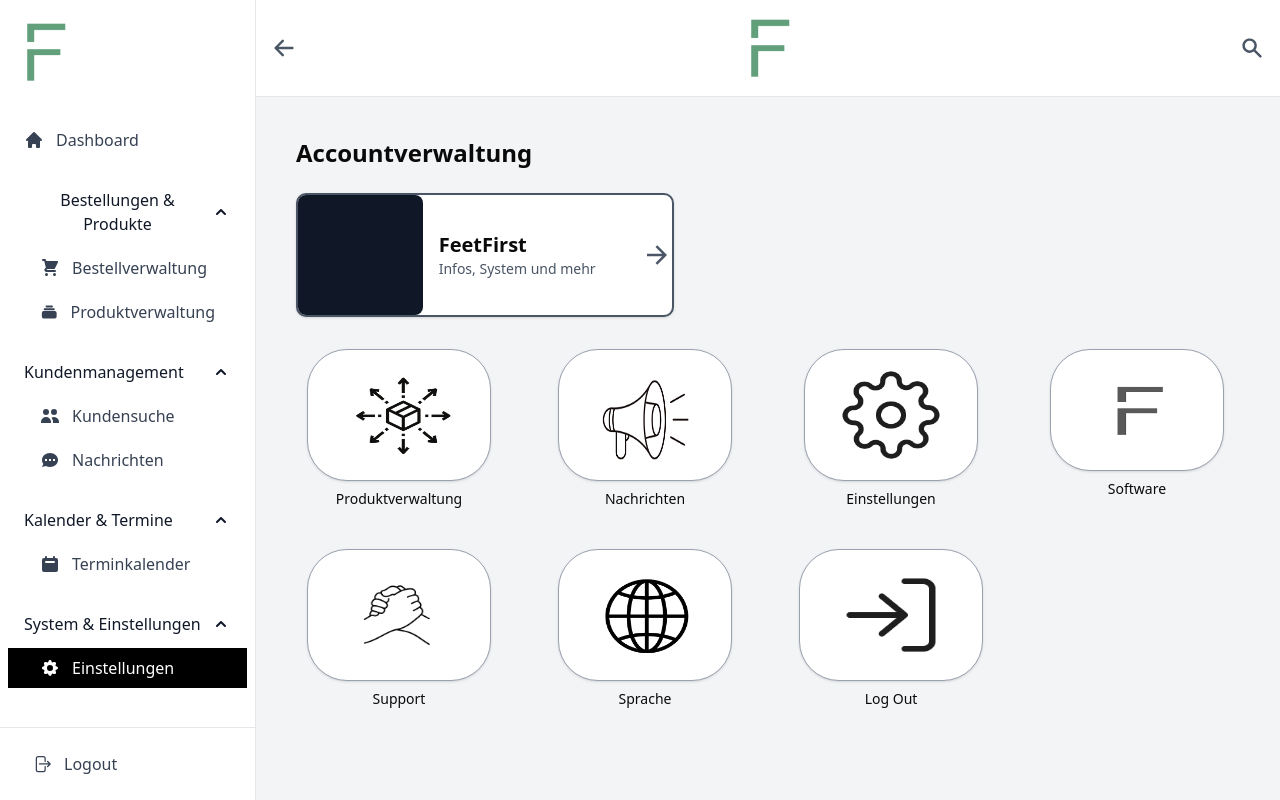
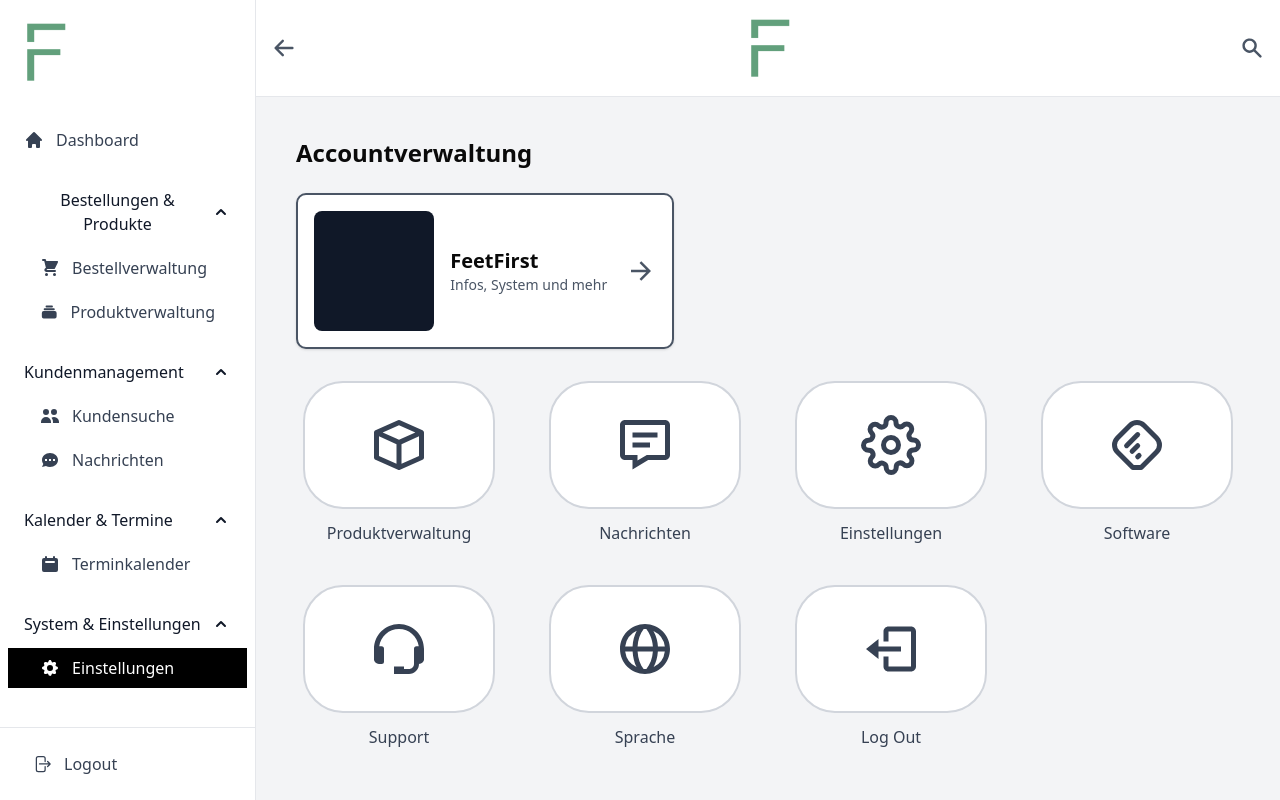
Before and after one commit to backbencherstudio/tdhaemoi-partner-dashbaord, a Next.js app: page /dashboard/settings in a window 1280 px wide. Built offline with nearby package versions, Linux system fonts and the light colour scheme; sample sign-in values are in the browser's storage.

Commit message:
lang added

```diff
--- a/app/(dashboard)/dashboard/settings/page.tsx
+++ b/app/(dashboard)/dashboard/settings/page.tsx
@@ -1,14 +1,13 @@
 "use client"
 import React from 'react'
 import Link from 'next/link'
-import ProductManagement from '@/public/images/settings/Productmanagement.png'
-import News from '@/public/images/settings/News.png'
-import settings from '@/public/images/settings/Settings.png'
-import logo from '@/public/images/settings/logo.png'
-import support from '@/public/images/settings/support.png'
-import language from '@/public/images/settings/lang.png'
-import logouts from '@/public/images/settings/logout.png'
-import Image from 'next/image'
+import { BiCube } from 'react-icons/bi'
+import { BiMessageDetail } from 'react-icons/bi'
+import { FiSettings } from 'react-icons/fi'
+import { TbBrandFeedly } from 'react-icons/tb'
+import { BiSupport } from 'react-icons/bi'
+import { BiGlobe } from 'react-icons/bi'
+import { BiLogOut } from 'react-icons/bi'
 import { RiArrowRightLine } from 'react-icons/ri'
 import { useAuth } from '@/contexts/AuthContext'
 import LanguageSwitcher from '@/components/Shared/LanguageSwitcher'
@@ -30,51 +29,51 @@ export default function Settingss() {
         {
             label: "Produktverwaltung",
             href: "/dashboard/lager",
-            image: ProductManagement,
-            className: "w-[110px] h-[90px]",
+            icon: BiCube,
+            className: "text-6xl text-gray-700 hover:text-primary-600 transition-colors",
             alt: "Product Management",
         },
         {
             label: "Nachrichten",
             href: "/dashboard/email",
-            image: News,
-            className: "w-[100px] h-[90px]",
+            icon: BiMessageDetail,
+            className: "text-6xl text-gray-700 hover:text-primary-600 transition-colors",
             alt: "News",
         },
         {
             label: "Einstellungen",
             href: "/dashboard/settings-profile",
-            image: settings,
-            className: "w-[100px] h-[90px]",
+            icon: FiSettings,
+            className: "text-6xl text-gray-700 hover:text-primary-600 transition-colors",
             alt: "Settings",
         },
         {
             label: "Software",
             href: "/dashboard/software",
-            image: logo,
-            className: "w-[100px] h-[80px]",
+            icon: TbBrandFeedly,
+            className: "text-6xl text-gray-700 hover:text-primary-600 transition-colors",
             alt: "Software",
         },
         {
             label: "Support",
             href: "/dashboard/support",
-            image: support,
-            className: "w-[110px] h-[90px]",
+            icon: BiSupport,
+            className: "text-6xl text-gray-700 hover:text-primary-600 transition-colors",
             alt: "Support",
         },
         {
             label: "Sprache",
             href: "#",
-            image: language,
-            className: "w-[100px] h-[90px]",
+            icon: BiGlobe,
+            className: "text-6xl text-gray-700 hover:text-primary-600 transition-colors",
             alt: "Language",
             onClick: handleLanguageClick,
         },
         {
             label: "Log Out",
             href: "#",
-            image: logouts,
-            className: "w-[110px] h-[90px]",
+            icon: BiLogOut,
+            className: "text-6xl text-gray-700 hover:text-primary-600 transition-colors",
             alt: "Logout",
             onClick: handleLogout
         },
@@ -85,7 +84,7 @@ export default function Settingss() {
             <h1 className="text-2xl font-bold mb-6">Accountverwaltung</h1>
 
             <Link href="/dashboard/account" className="block mb-8 w-full lg:w-[40%]">
-                <div className="flex items-center border-2 border-gray-600  bg-white rounded-lg shadow-sm hover:bg-gray-50 transition-colors">
+                <div className="flex items-center border-2 border-gray-600 bg-white rounded-lg shadow-sm hover:bg-gray-50 transition-colors p-4">
                     <div className="w-50 h-30 bg-gray-900 rounded-md mr-4"></div>
                     <div className='flex justify-between items-center w-full'>
                         <div>
@@ -100,22 +99,33 @@ export default function Settingss() {
             <div className="grid grid-cols-1 sm:grid-cols-2 md:grid-cols-3 lg:grid-cols-4 gap-10">
                 {settingsOptions.map((option, index) => (
                     <div key={index} className="relative">
-                        <div
-                            className="flex flex-col items-center cursor-pointer"
-                            onClick={option.onClick}
-                        >
-                            <div className="bg-white p-4 rounded-[40px] border border-gray-400 shadow-sm hover:bg-gray-50 transition-colors mb-2">
-                                <div className='flex justify-center items-center px-5 py-1 w-full'>
-                                    <Image width={100} height={100} src={option.image} alt={option?.alt} className={option.className} />
+                        {option.onClick ? (
+                            <div
+                                className="flex flex-col items-center cursor-pointer"
+                                onClick={option.onClick}
+                            >
+                                <div className="bg-white p-6 rounded-[40px] border-2 border-gray-300 hover:shadow-xl hover:border-primary-500 transition-all duration-300 mb-3">
+                                    <div className='flex justify-center items-center px-10 py-2 w-full'>
+                                        <option.icon className={option.className} />
+                                    </div>
                                 </div>
+                                <span className="text-base font-medium text-gray-700">{option.label}</span>
                             </div>
-                            <span className="text-sm text-center">{option.label}</span>
-                        </div>
+                        ) : (
+                            <Link href={option.href} className="flex flex-col items-center">
+                                <div className="bg-white p-6 rounded-[40px] border-2 border-gray-300 hover:shadow-xl hover:border-primary-500 transition-all duration-300 mb-3">
+                                    <div className='flex justify-center items-center px-10 py-2  w-full'>
+                                        <option.icon className={option.className} />
+                                    </div>
+                                </div>
+                                <span className="text-base font-medium text-gray-700">{option.label}</span>
+                            </Link>
+                        )}
 
                         {option.label === "Sprache" && showLanguageDropdown && (
-                            <div className="absolute top-full left-1/2 transform -translate-x-1/2 mt-2 bg-white rounded-lg shadow-lg border border-gray-200 z-50">
+                            <div className="absolute top-full left-1/2 transform -translate-x-1/2 mt-2 bg-white/95 backdrop-blur-sm rounded-xl shadow-lg border border-gray-100 z-50">
                                 <div className="relative p-2">
-                                    <div className="absolute -top-2 left-1/2 transform -translate-x-1/2 w-4 h-4 bg-white border-t border-l border-gray-200 rotate-45"></div>
+                                    <div className="absolute -top-2 left-1/2 transform -translate-x-1/2 w-4 h-4 bg-white border-t border-l border-gray-100 rotate-45 shadow-[-1px_-1px_1px_rgba(0,0,0,0.05)]"></div>
                                     <LanguageSwitcher
                                         variant="minimal"
                                         className="mt-1"
```
Also changed, not shown: components/Shared/LanguageSwitcher.tsx (+68 -71 lines).
